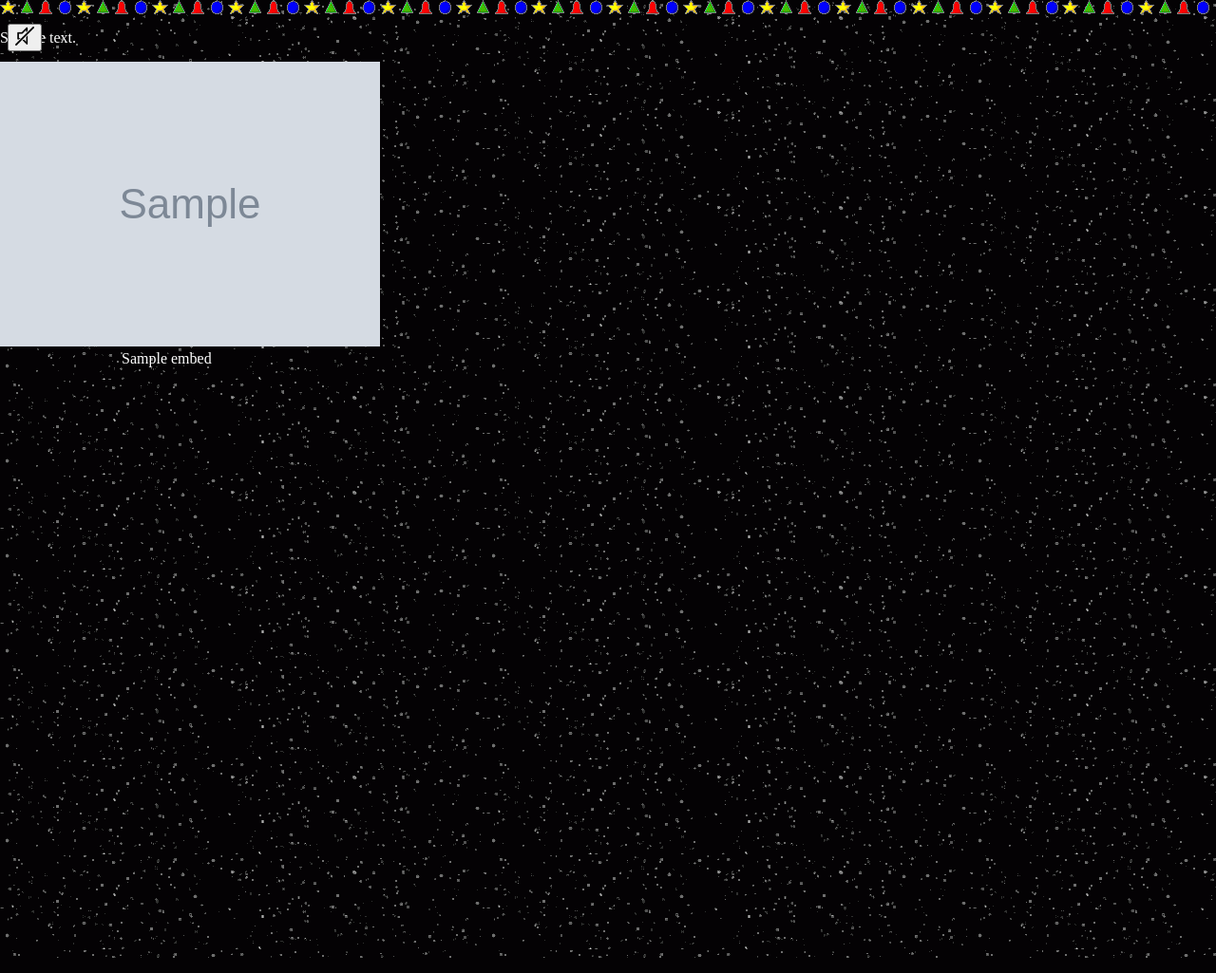
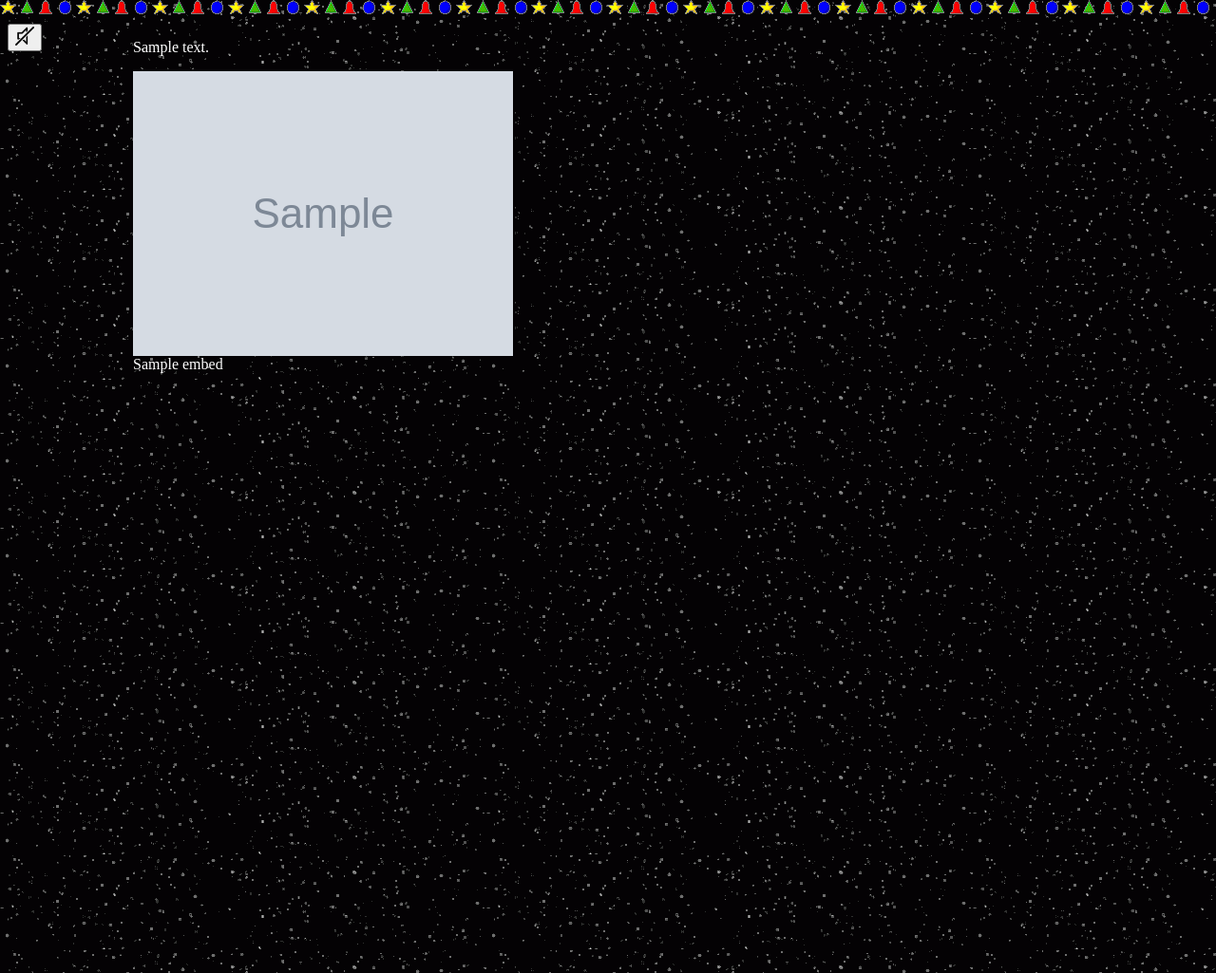
Before and after one commit to d-sektionen/julkalender, a Django app: template julkalender/templates/julkalender/door.html in a window 1280 px wide. Shown: the whole page at 95% size. Run offline with Django 3.2, Linux system fonts and the light colour scheme; tables that the repository leaves empty hold one stand-in row (values such as "Sample post"); the template is opened without the code that fills it: values that come from a table or form of the project are taken from there, most other values are stand-ins (such as "Sample title", 1, 10 or a date in 2020); grey boxes marked "Sample" are stand-in pictures.

Commit message:
Fix sizing of door content as well as 404 responses

```diff
--- a/julkalender/static/julkalender/style.css
+++ b/julkalender/static/julkalender/style.css
@@ -79,8 +79,18 @@ a:active {
 	display: flex;
 }
 
+#door-main {
+	display: flex;
+	flex-direction: column;
+	padding: 10px;
+	max-width: 1000px;
+	align-self: center;
+}
+
 .door-image {
-	max-width: 100%;
+	max-width: 95vw;
+	max-height: 85vh;
+	align-self: flex-start;
 }
 
 map {
--- a/julkalender/views.py
+++ b/julkalender/views.py
@@ -1,5 +1,5 @@
 from django.shortcuts import render, get_object_or_404, render_to_response
-from django.http import HttpResponse
+from django.http import HttpResponse, Http404
 import datetime
 
 from .models import Door
@@ -40,7 +40,7 @@ def door(request, year=None, day=0):
   now = datetime.datetime.now()
   # now = datetime.datetime(2019, 12, 20) # for testing
   if datetime.datetime(year, 12, day) > now and not logged_in:
-    return HttpResponse(f"forbidden lucka broor")
+    raise Http404
 
   door = get_object_or_404(Door, year=year, day=day)
 
```
